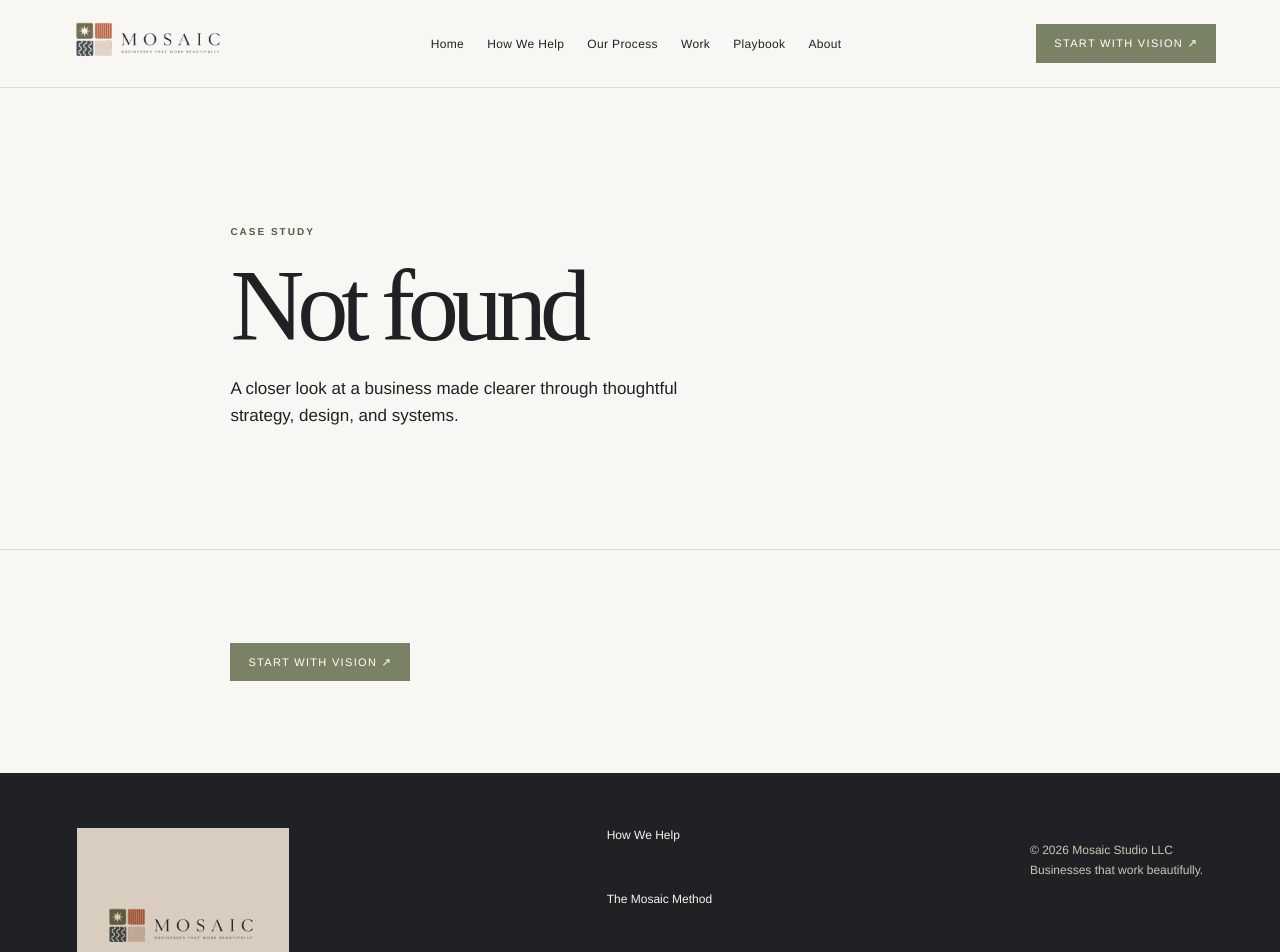
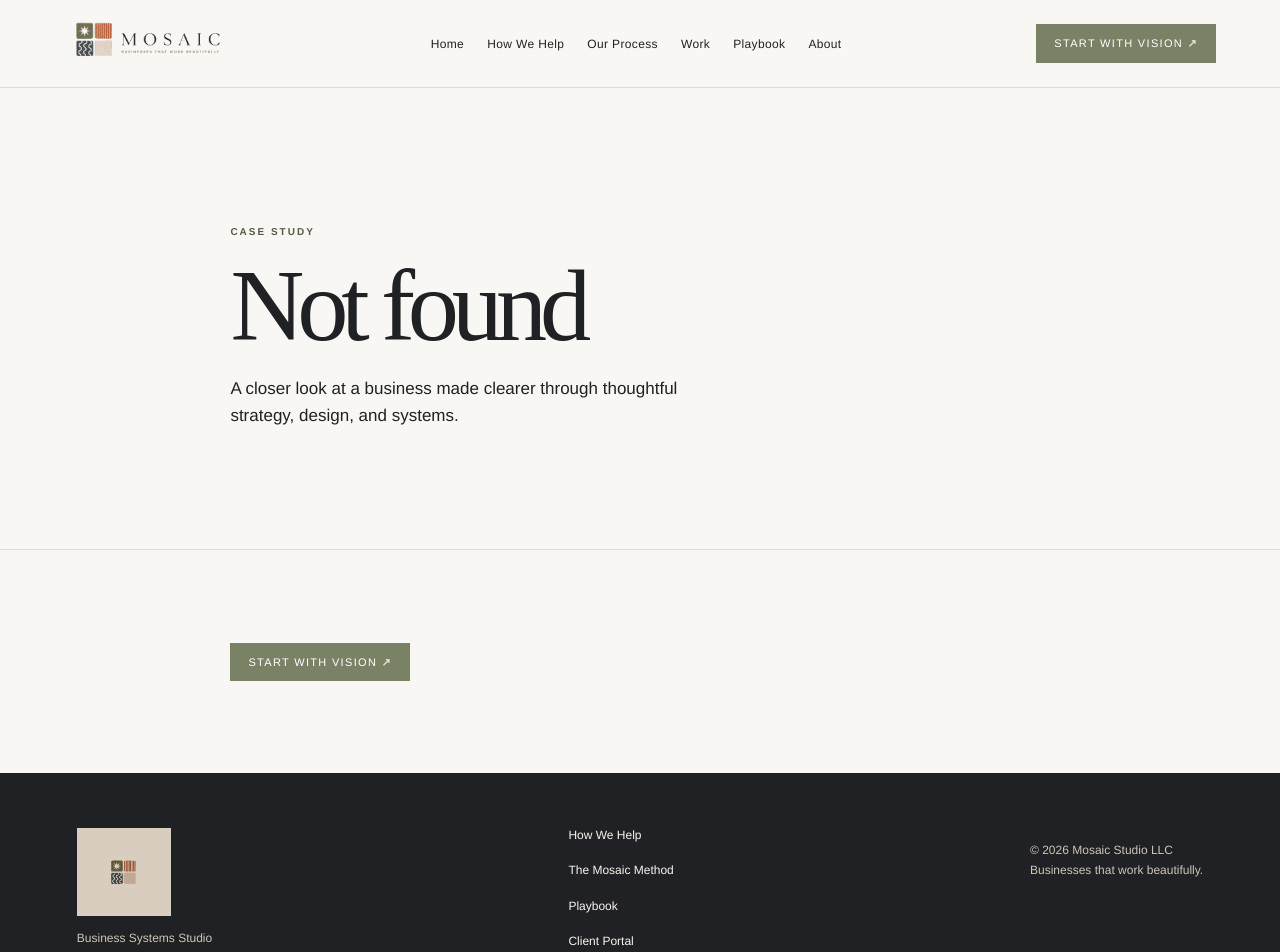
Before and after one commit to laurennhowelll-droid/mosaic-main, a Next.js app: page / in a window 1280 px wide. Shown: the top 952 px of the page. Built offline with nearby package versions, Linux system fonts and the light colour scheme.

Commit message:
Use icon-only footer logo

```diff
--- a/app/brand-assets.css
+++ b/app/brand-assets.css
@@ -3,8 +3,8 @@
 .mark-small { width: 30px !important; height: 30px !important; }
 .hero-mark { justify-self: end; transform: translateX(7vw) rotate(-3deg); }
 .hero-mark .mark { width: 420px; }
-footer .brand { display: inline-flex; padding: 16px 20px; background: var(--sand); }
-footer .brand .logo { mix-blend-mode: multiply; }
+footer .brand { display: inline-flex; padding: 12px 15px; background: var(--sand); }
+footer .brand .mark { width: 64px; height: 64px; mix-blend-mode: multiply; }
 
 @media (max-width: 800px) {
   .logo { width: 135px; }
--- a/app/components.tsx
+++ b/app/components.tsx
@@ -10,7 +10,7 @@ export function Header() {
   return <header className="site-header"><Link className="brand" href="/"><Logo /></Link><nav aria-label="Primary"><Link href="/">Home</Link><Link href="/services">How We Help</Link><Link href="/process">Our Process</Link><Link href="/work">Work</Link><Link href="/playbook">Playbook</Link><Link href="/about">About</Link></nav><Link className="header-cta" href="/start">Start With Vision <b>↗</b></Link></header>;
 }
 
-export function Footer() { return <footer><div><Link className="brand" href="/"><Logo /></Link><p>Business Systems Studio</p></div><div className="footer-links"><Link href="/services">How We Help</Link><Link href="/process">The Mosaic Method</Link><Link href="/playbook">Playbook</Link><Link href="/portal">Client Portal</Link></div><p>© 2026 Mosaic Studio LLC<br/>Businesses that work beautifully.</p></footer>; }
+export function Footer() { return <footer><div><Link className="brand" href="/"><Mark /></Link><p>Business Systems Studio</p></div><div className="footer-links"><Link href="/services">How We Help</Link><Link href="/process">The Mosaic Method</Link><Link href="/playbook">Playbook</Link><Link href="/portal">Client Portal</Link></div><p>© 2026 Mosaic Studio LLC<br/>Businesses that work beautifully.</p></footer>; }
 
 export function Shell({ children }: { children: React.ReactNode }) { return <><Header /><main>{children}</main><Footer /></>; }
 
```
